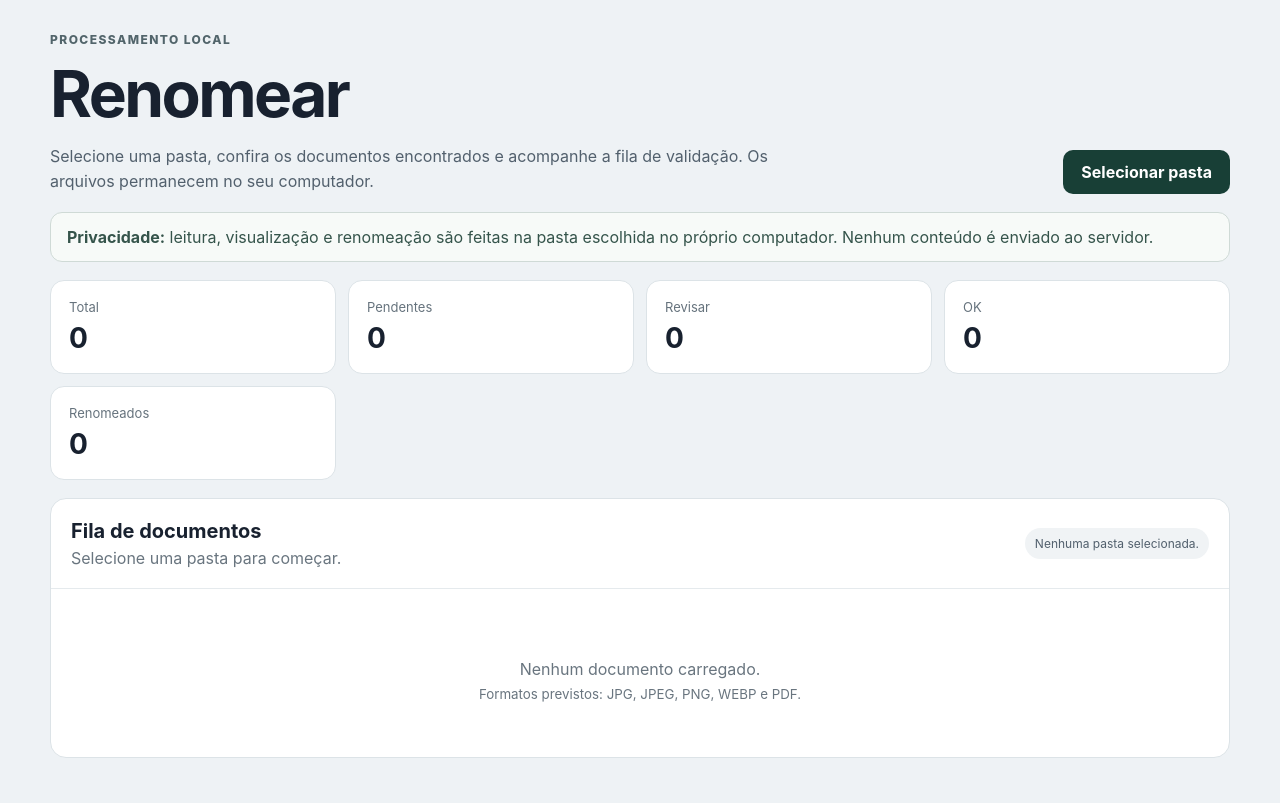
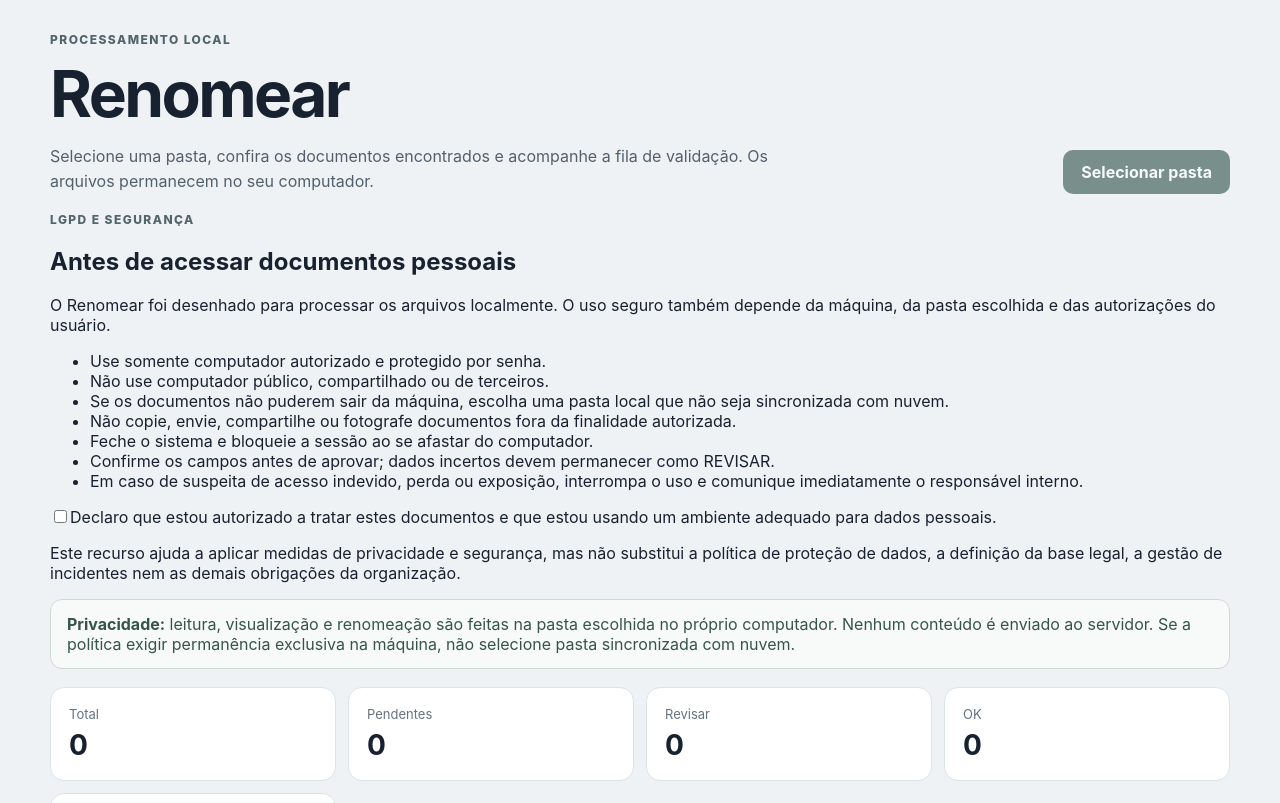
Before and after one commit to AlfredPennywhorth/renomear, a React (Vite) app: page / in a window 1280 px wide. Shown: the top 803 px of the page. Built offline with nearby package versions, Linux system fonts and the light colour scheme.

Commit message:
feat: exigir aceite de segurança antes de acessar pasta

```diff
--- a/src/App.tsx
+++ b/src/App.tsx
@@ -1,6 +1,7 @@
 import { useMemo, useState } from 'react'
 import DocumentPreview from './components/DocumentPreview'
 import ReviewPanel from './components/ReviewPanel'
+import SecurityNotice from './components/SecurityNotice'
 import type { AnalyzedDocument } from './domain/document'
 import { listSupportedDocuments } from './services/local-files'
 import { renameApprovedDocuments, type DirectoryHandleLike } from './services/local-rename'
@@ -17,6 +18,7 @@
   const [message, setMessage] = useState('Nenhuma pasta selecionada.')
   const [busy, setBusy] = useState(false)
   const [renameBusy, setRenameBusy] = useState(false)
+  const [securityAccepted, setSecurityAccepted] = useState(false)
 
   const selectedDocument = documents.find((document) => document.id === selectedId) ?? null
   const previewDocument = documents.find((document) => document.id === previewId) ?? null
@@ -30,6 +32,10 @@
   }), [documents])
 
   const selectFolder = async () => {
+    if (!securityAccepted) {
+      setMessage('Confirme as regras de segurança e autorização antes de selecionar a pasta.')
+      return
+    }
     const picker = (window as PickerWindow).showDirectoryPicker
     if (!picker) {
       setMessage('Este navegador não oferece acesso direto a pastas. O modo alternativo será implementado antes do MVP.')
@@ -138,15 +144,16 @@
                 {renameBusy ? 'Renomeando…' : 'Renomear aprovados'}
               </button>
             )}
-            <button type="button" onClick={selectFolder} disabled={busy || renameBusy}>
+            <button type="button" onClick={selectFolder} disabled={busy || renameBusy || !securityAccepted}>
               {busy ? 'Lendo pasta…' : directory ? 'Trocar pasta' : 'Selecionar pasta'}
             </button>
           </div>
         </header>
 
+        <SecurityNotice accepted={securityAccepted} onAcceptedChange={setSecurityAccepted} />
+
         <div className="privacy-note" role="status">
-          <strong>Privacidade:</strong> leitura, visualização e renomeação são feitas na pasta escolhida no próprio computador.
-          Nenhum conteúdo é enviado ao servidor.
+          <strong>Privacidade:</strong> leitura, visualização e renomeação são feitas na pasta escolhida no próprio computador. Nenhum conteúdo é enviado ao servidor. Se a política exigir permanência exclusiva na máquina, não selecione pasta sincronizada com nuvem.
         </div>
 
         <section className="summary-grid" aria-label="Resumo">
```
